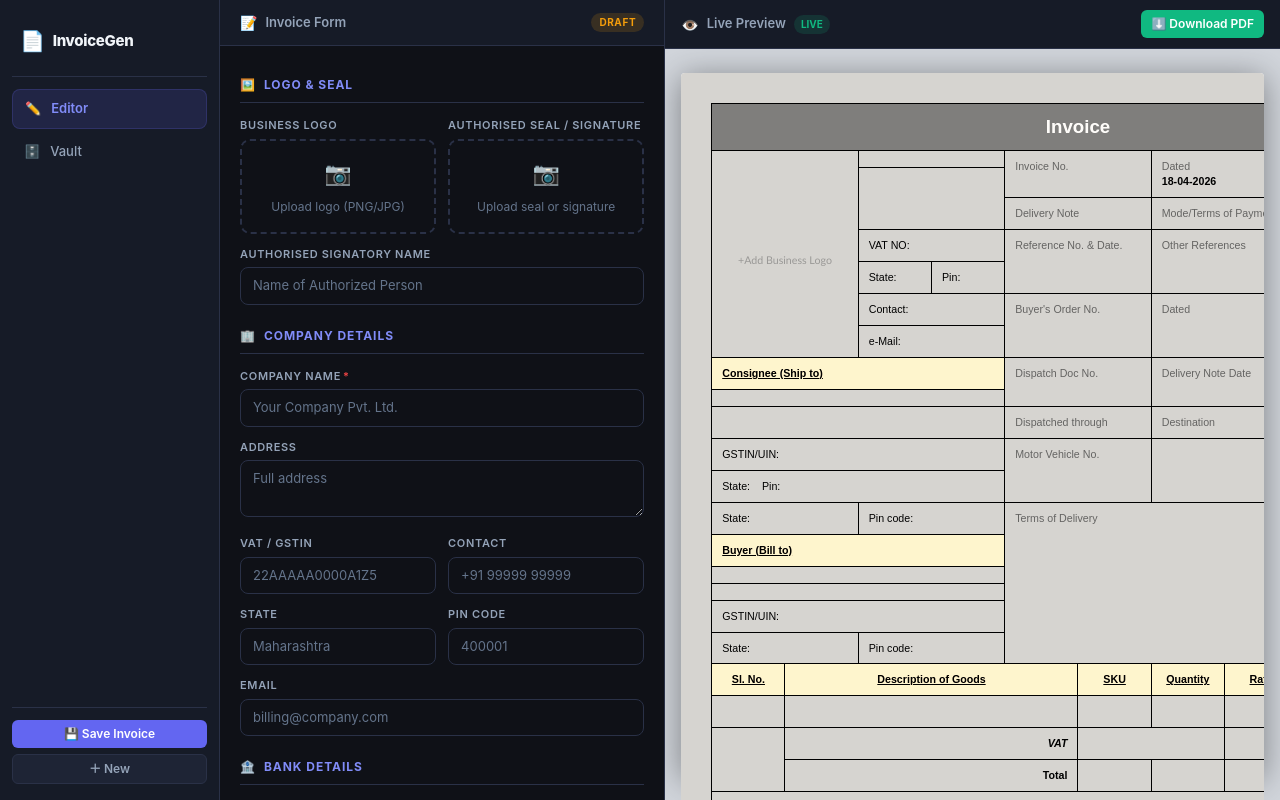
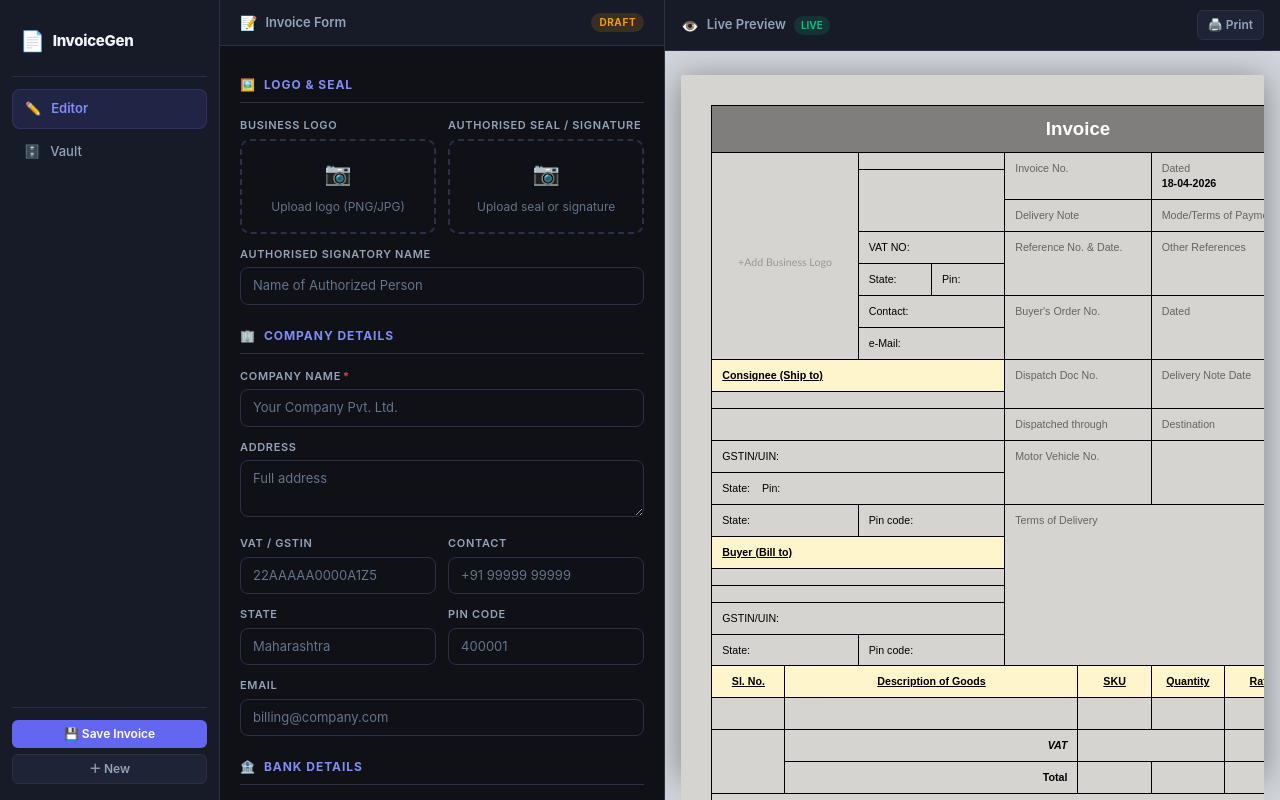
Before and after one commit to kulkid49/invoice, a React (Vite) app: page / in a window 1280 px wide. Built offline with nearby package versions, Linux system fonts and the light colour scheme.

Commit message:
fix: print preview from header

```diff
--- a/src/components/InvoicePreview.jsx
+++ b/src/components/InvoicePreview.jsx
@@ -1,17 +1,19 @@
 // InvoicePreview.jsx — renders invoice HTML in an isolated iframe
 
-import React, { useRef } from 'react';
+import React, { useRef, useState } from 'react';
 import { renderInvoice } from '../utils/renderInvoice.js';
 
 export default function InvoicePreview({ data, onDownloadPDF }) {
   const iframeRef = useRef();
+  const [isReady, setIsReady] = useState(false);
 
   const html = renderInvoice(data);
 
-  const handleDownloadPDF = () => {
-    if (typeof onDownloadPDF === 'function') {
-      onDownloadPDF(iframeRef.current);
-    }
+  const handlePrint = () => {
+    const win = iframeRef.current?.contentWindow;
+    if (!win) return;
+    try { win.focus(); } catch {}
+    try { win.print(); } catch {}
   };
 
   return (
@@ -40,8 +42,8 @@ export default function InvoicePreview({ data, onDownloadPDF }) {
           }}>LIVE</span>
         </div>
         <div style={{ display: 'flex', gap: 8 }}>
-          <button className="btn btn-success btn-sm" onClick={handleDownloadPDF}>
-            ⬇️ Download PDF
+          <button className="btn btn-secondary btn-sm" onClick={handlePrint} disabled={!isReady}>
+            🖨️ Print
           </button>
         </div>
       </div>
@@ -59,6 +61,7 @@ export default function InvoicePreview({ data, onDownloadPDF }) {
           <iframe
             ref={iframeRef}
             srcDoc={html}
+            onLoad={() => setIsReady(true)}
             style={{
               width: '100%',
               minHeight: 900,
@@ -67,7 +70,7 @@ export default function InvoicePreview({ data, onDownloadPDF }) {
               display: 'block'
             }}
             title="Invoice Preview"
-            sandbox="allow-same-origin"
+            sandbox="allow-same-origin allow-modals"
           />
         </div>
       </div>
```
